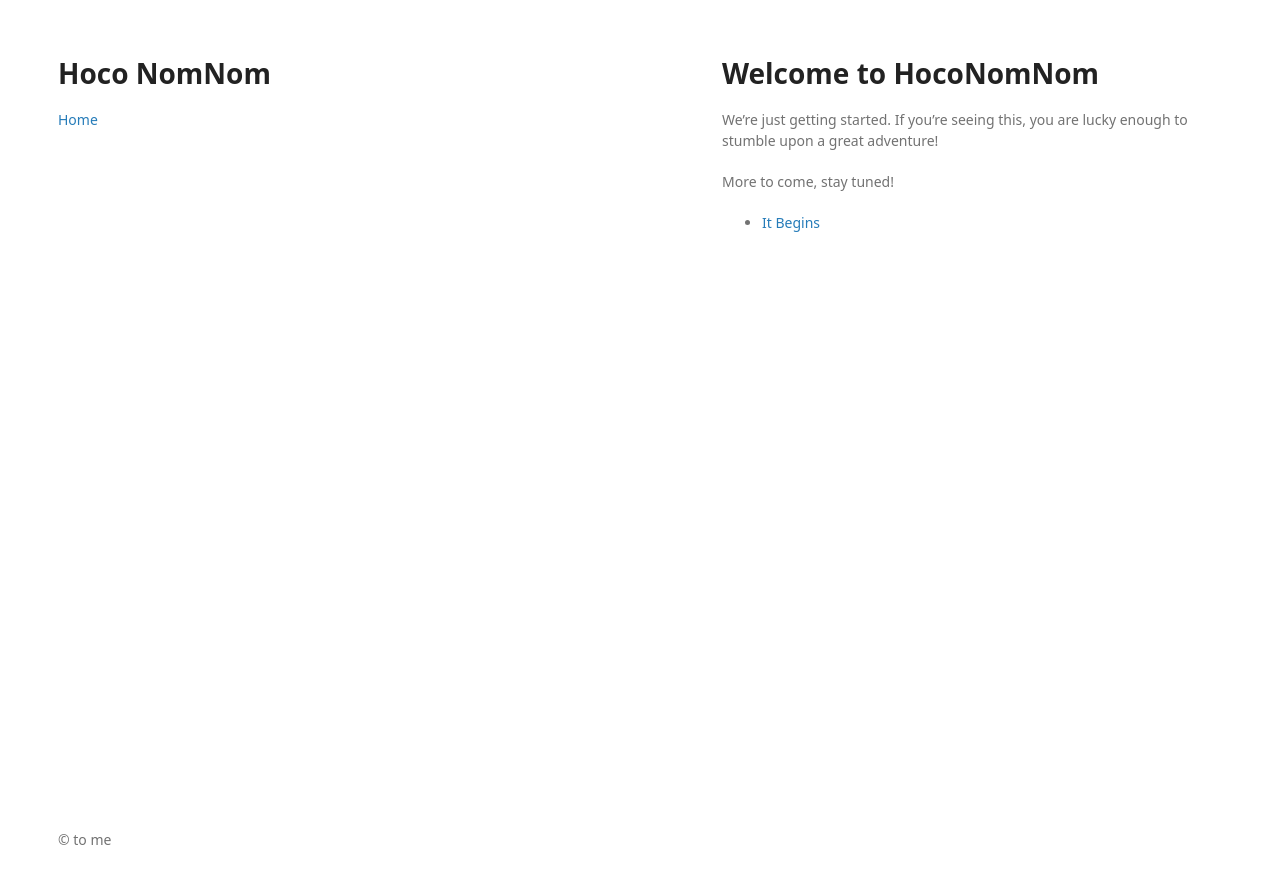
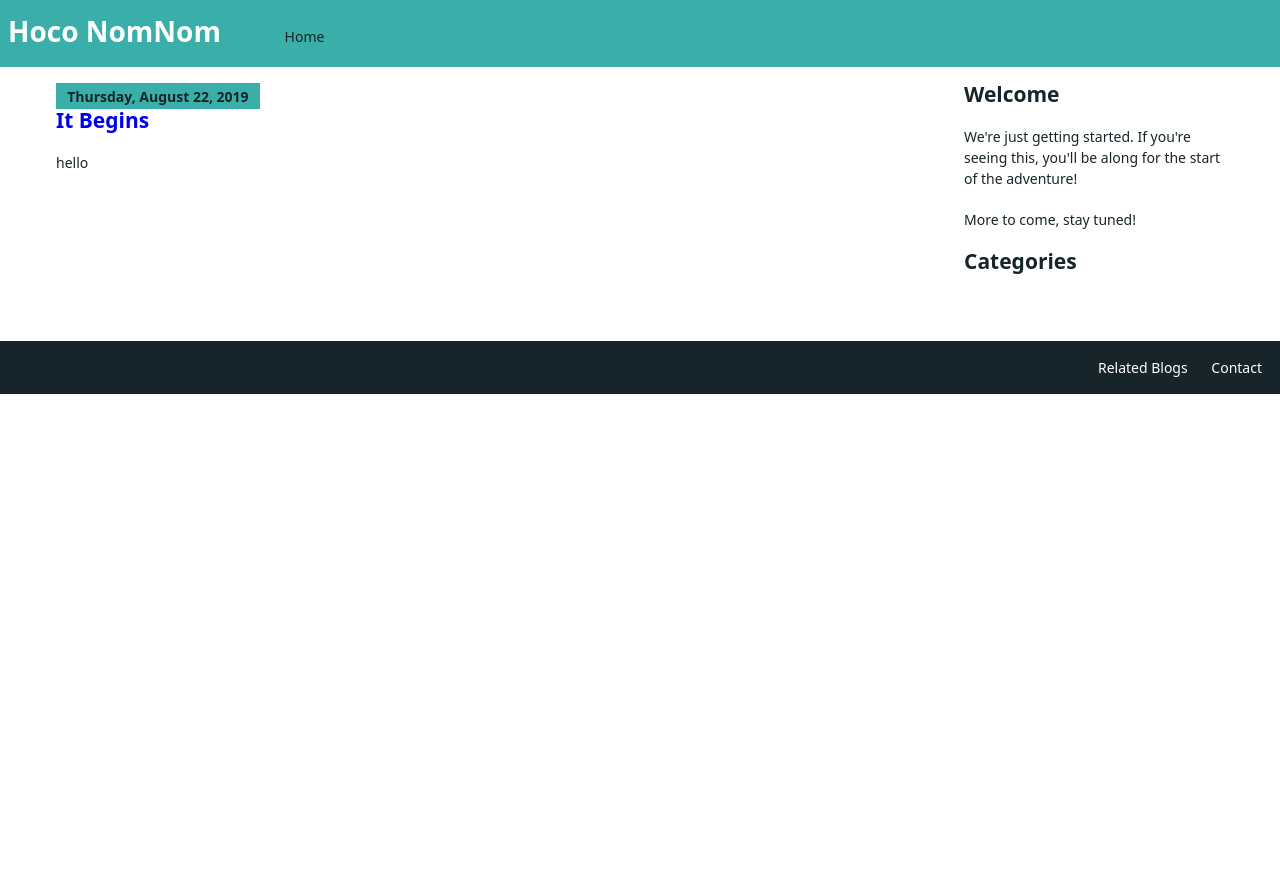
Before and after one commit to hoconomnom/hoconomnom, a Jekyll site: the page built from index.html, in a window 1280 px wide. Shown: the top 884 px of the page. Built offline with Jekyll 4.4.1, drawn with Linux system fonts in a browser that asks for light colours; the list of posts is cut into pages by our own code; our own code applies the rules of GitHub Pages for plain Markdown files.

Commit message:
* pagination * post view * two column layout * header / footer / sidebar

```diff
--- a/_config.yml
+++ b/_config.yml
@@ -1,6 +1,9 @@
 title: HocoNomNom
 description: A blog about eating out in Howard County, Maryland
 url: https://hoconomnom.com
+future: false
+paginate: 20
+paginate_path: "/page:num/"
 defaults:
   -
     scope:
@@ -8,3 +11,6 @@ defaults:
       type: "posts"
     values:
       layout: "post"
+plugins:
+  - jekyll-seo-tag
+  - jekyll-feed
--- a/_includes/footer.html
+++ b/_includes/footer.html
@@ -1,3 +1,10 @@
 <footer>
-  &copy; to me
+  <ul>
+    <li>
+      <a href="">Related Blogs</a>
+    </li>
+    <li>
+      <a href="mailto:hoconomnom@gmail.com">Contact</a>
+    </li>
+  </ul>
 </footer>
--- a/_includes/header.html
+++ b/_includes/header.html
@@ -1,6 +1,10 @@
 <header>
-  <h1>Hoco NomNom</h1>
+  <h1><a class="nostyle" href="/">Hoco NomNom</a></h1>
   <nav>
-      <a href="/">Home</a>
-    </nav>
+    <ul>
+      <li>
+        <a href="/">Home</a>
+      </li>
+    </ul>
+  </nav>
 </header>
--- /dev/null
+++ b/_includes/sidebar-post.html
@@ -0,0 +1,3 @@
+<div>
+  <h2>Related Posts</h2>
+</div>
--- /dev/null
+++ b/_includes/sidebar.html
@@ -0,0 +1,9 @@
+<section>
+  <h2>Welcome</h2>
+  <p>We're just getting started. If you're seeing this, you'll be along for the start of the adventure!</p>
+  <p>More to come, stay tuned!</p>
+</section>
+
+<section>
+  <h2>Categories</h2>
+</section>
--- a/_layouts/default.html
+++ b/_layouts/default.html
@@ -4,6 +4,8 @@
     <meta charset="utf-8">
     <title>Hoco NomNom - {{ page.title }}</title>
     <link rel="stylesheet" href="/assets/css/styles.css">
+
+    {% seo %}
 
     <!-- Google Tag Manager -->
     <script>(function(w,d,s,l,i){w[l]=w[l]||[];w[l].push({'gtm.start':
@@ -20,10 +22,12 @@
     <!-- End Google Tag Manager (noscript) -->
 
     {% include header.html %}
-    <section>
+
+    <div class="main-wrapper">
       {{ content }}
-    </section>
-    {% include comments.html %}
+      {% include comments.html %}
+    </div>
+
     {% include footer.html %}
   </body>
 </html>
--- /dev/null
+++ b/_sass/_mixins.scss
@@ -0,0 +1,27 @@
+// Small devices
+@mixin sm {
+  @media (min-width: #{$screen-sm-min}) {
+      @content;
+  }
+}
+
+// Medium devices
+@mixin md {
+  @media (min-width: #{$screen-md-min}) {
+      @content;
+  }
+}
+
+// Large devices
+@mixin lg {
+  @media (min-width: #{$screen-lg-min}) {
+      @content;
+  }
+}
+
+// Extra large devices
+@mixin xl {
+  @media (min-width: #{$screen-xl-min}) {
+      @content;
+  }
+}
--- /dev/null
+++ b/_sass/footer.scss
@@ -0,0 +1,27 @@
+footer {
+  text-align: right;
+  padding: 1rem 0.5rem;
+  width: 100%;
+  background-color: $color-dark;
+
+  ul {
+    list-style: none;
+    margin: 0 0 0 50px;
+    padding: 0;
+
+    li {
+      display: inline-block;
+      margin: 0 10px;
+    }
+
+    a {
+      color: $color-primary-font-contrast;
+
+      &:hover, &:focus {
+        color: $color-primary-font-contrast;
+        font-weight: normal;
+        text-decoration: underline;
+      }
+    }
+  }
+}
--- /dev/null
+++ b/_sass/header.scss
@@ -0,0 +1,34 @@
+header {
+  padding: 1rem 0.5rem 0 0.5rem;
+  background: $color-primary;
+
+  h1  {
+    display: inline-block;
+    color: $color-primary-font-contrast;
+  }
+
+  nav {
+    display: inline-block;
+
+    ul {
+      list-style: none;
+      margin: 0 0 0 50px;
+      padding: 0;
+
+      li {
+        display: inline-block;
+        margin: 0 10px;
+      }
+
+      a {
+        color: $color-primary-font;
+
+        &:hover, &:focus {
+          color: $color-primary-font;
+          font-weight: normal;
+          text-decoration: underline;
+        }
+      }
+    }
+  }
+}
--- a/_sass/main.scss
+++ b/_sass/main.scss
@@ -1,17 +1,114 @@
+@import 'variables';
+@import 'mixins';
+@import 'header';
+@import 'footer';
+@import 'sidebar';
+
 body {
+  position: relative;
+  margin: 0;
   background-color: #fff;
-  padding:50px;
   font: 14px/1.5 "Noto Sans", "Helvetica Neue", Helvetica, Arial, sans-serif;
-  color:#727272;
-  font-weight:400;
+  color: $color-primary-font;
 }
 
+* {
+  box-sizing: border-box;
+}
+*:before,
+*:after {
+  box-sizing: border-box;
+}
+
+.main-wrapper {
+  padding: 1rem 0.5rem;
+
+  @include lg {
+    margin: 0 3rem;
+  }
+}
+
+.two-column {
+  margin-bottom: 2rem;
+
+  & > aside {
+    margin-top: 1rem;
+  }
+
+  @include lg {
+    display: flex;
+    & > main {
+      flex-grow: 1;
+    }
+
+    & > aside {
+      margin-top: 0;
+      width: 260px;
+    }
+  }
+}
+
+.hide {
+  display: none;
+}
+
+a {
+  text-decoration: none;
+
+  &:hover, &:focus {
+    text-decoration: underline;
+  }
+
+  &.nostyle {
+    color: inherit;
+
+    &:hover, &:focus {
+      text-decoration: none;
+    }
+  }
+}
+
+span.date {
+  display: inline-block;
+  padding: 0.2em 0.8em;
+  font-weight: bold;
+  background: $color-primary;
+}
+
+.backButton {
+  margin-bottom: 1rem;
+}
+
+.google-maps {
+  position: relative;
+  padding-bottom: 45%; // This is the aspect ratio
+  height: 0;
+  overflow: hidden;
+}
+.google-maps iframe {
+  position: absolute;
+  top: 0;
+  left: 0;
+  width: 60% !important;
+  height: 100% !important;
+
+  @include lg {
+    width: 100% !important;
+  }
+}
+
+
+#disqus_thread {
+  margin-bottom: 2rem;
+}
+
+
+
 h1, h2, h3, h4, h5, h6 {
-  color:#222;
   margin:0 0 20px;
 }
 
-p, ul, ol, table, pre, dl {
+p, ol, table, pre, dl {
   margin:0 0 20px;
 }
 
@@ -23,23 +120,10 @@ h1 {
   font-size:28px;
 }
 
-h2 {
-  color:#393939;
-}
-
 h3, h4, h5, h6 {
   color:#494949;
 }
 
-a {
-  color:#267CB9;
-  text-decoration:none;
-}
-
-a:hover, a:focus {
-  color:#069;
-  font-weight: bold;
-}
 
 a small {
   font-size:11px;
@@ -99,13 +183,6 @@ th {
 
 img {
   max-width:100%;
-}
-
-header {
-  width:270px;
-  float:left;
-  position:fixed;
-  -webkit-font-smoothing:subpixel-antialiased;
 }
 
 ul.downloads {
@@ -168,12 +245,6 @@ strong {
   color:#222;
 }
 
-section {
-  width:500px;
-  float:right;
-  padding-bottom:50px;
-}
-
 small {
   font-size:11px;
 }
@@ -185,13 +256,6 @@ hr {
   margin:0 0 20px;
 }
 
-footer {
-  width:270px;
-  float:left;
-  position:fixed;
-  bottom:50px;
-  -webkit-font-smoothing:subpixel-antialiased;
-}
 
 @media print, screen and (max-width: 960px) {
 
@@ -200,45 +264,11 @@ footer {
     margin:0;
   }
 
-  header, section, footer {
-    float:none;
-    position:static;
-    width:auto;
-  }
-
-  header {
-    padding-right:320px;
-  }
-
-  section {
-    border:1px solid #e5e5e5;
-    border-width:1px 0;
-    padding:20px 0;
-    margin:0 0 20px;
-  }
-
-  header a small {
-    display:inline;
-  }
-
-  header ul {
-    position:absolute;
-    right:50px;
-    top:52px;
-  }
 }
 
 @media print, screen and (max-width: 720px) {
   body {
     word-wrap:break-word;
-  }
-
-  header {
-    padding:0;
-  }
-
-  header ul, header p.view {
-    position:static;
   }
 
   pre, code {
--- /dev/null
+++ b/_sass/sidebar.scss
@@ -0,0 +1,4 @@
+aside.sidebar {
+  h2 {
+  }
+}
--- /dev/null
+++ b/_sass/variables.scss
@@ -0,0 +1,26 @@
+// Colors
+
+$color-primary: #3AAFA9;
+$color-primary-darker: #2B7A78;
+$color-primary-lighter: #DEF2F1;
+
+$color-dark: #17252A;
+$color-light: #FEFFFF;
+
+$color-primary-font: $color-dark;
+$color-primary-font-contrast: $color-light;
+
+
+// Breakpoints
+
+// Small tablets and large smartphones (landscape view)
+$screen-sm-min: 576px;
+
+// Small tablets (portrait view)
+$screen-md-min: 768px;
+
+// Tablets and small desktops
+$screen-lg-min: 992px;
+
+// Large tablets and desktops
+$screen-xl-min: 1200px;
--- /dev/null
+++ b/index.html
@@ -0,0 +1,35 @@
+---
+layout: default
+---
+
+<div class="two-column">
+    <main class="main posts">
+      <!-- This loops through the paginated posts -->
+      {% for post in paginator.posts %}
+        <article>
+          <span class="date">{{ post.date | date: "%A, %B %-d, %Y"}}</span>
+          <h2><a href="{{ post.url }}?backurl=page{{ paginator.page }}">{{ post.title }}</a></h2>
+          <div class="content">
+            {{ post.content }}
+          </div>
+        </article>
+      {% endfor %}
+
+      <!-- Pagination links -->
+      <div class="pagination">
+        {% if paginator.previous_page %}
+          <a href="{{ paginator.previous_page_path }}" class="previous">
+            Newer Posts
+          </a>
+        {% endif %}
+        {% if paginator.next_page %}
+          <a href="{{ paginator.next_page_path }}" class="next">Older Posts</a>
+        {% endif %}
+      </div>
+
+    </main>
+
+    <aside class="sidebar">
+      {% include sidebar.html %}
+    </aside>
+</div>
--- a/index.md
+++ /dev/null
@@ -1,17 +0,0 @@
----
-layout: default
----
-
-# Welcome to HocoNomNom
-
-We're just getting started. If you're seeing this, you are lucky enough to stumble upon a great adventure!
-
-More to come, stay tuned!
-
-<ul>
-  {% for post in site.posts %}
-    <li>
-      <a href="{{ post.url }}">{{ post.title }}</a>
-    </li>
-  {% endfor %}
-</ul>
```
Also changed, not shown: _layouts/post.html (+38 -3 lines), README.md.
